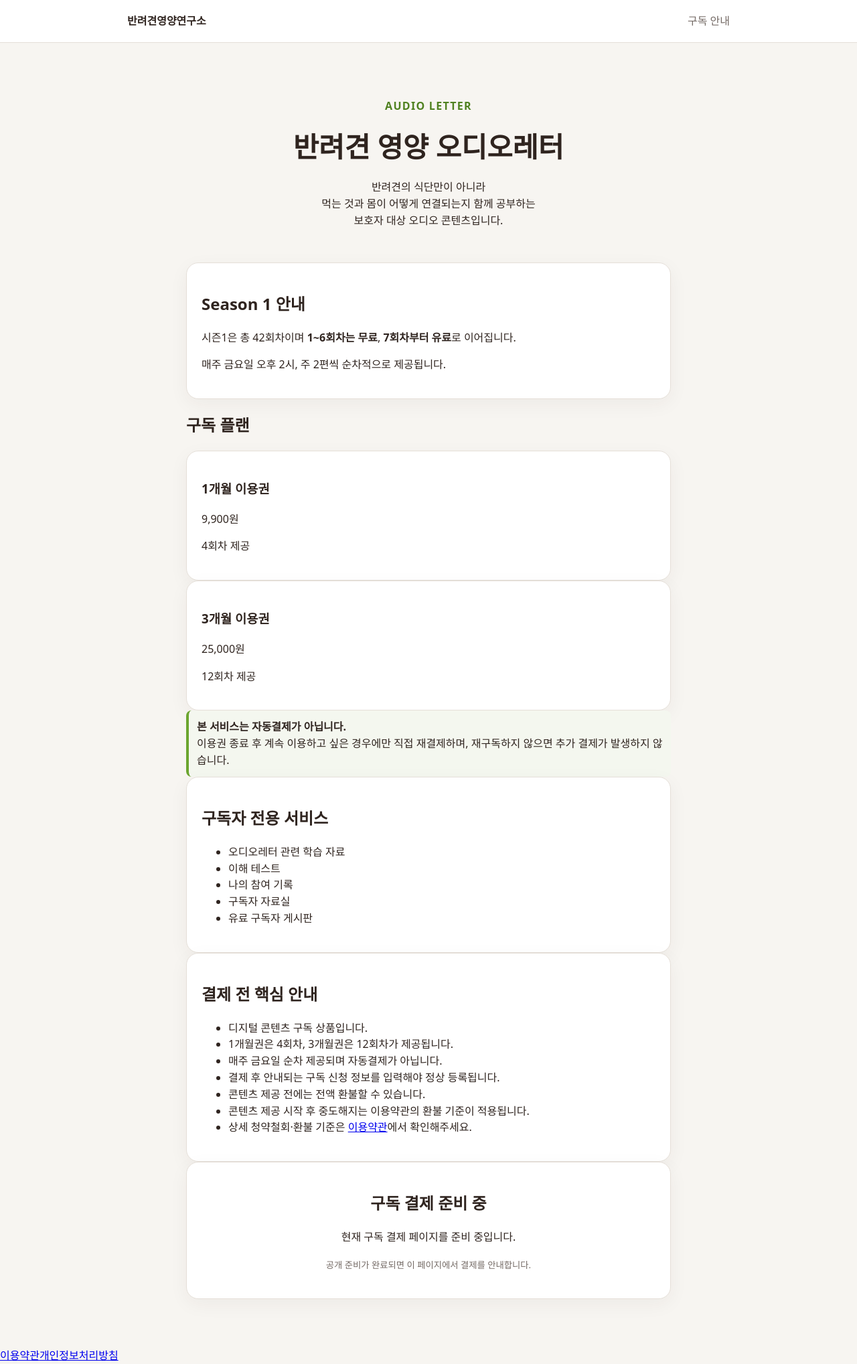
After one commit to dognutritionlab25-cmd/audioletter-quiz-app, a Flask app: page /subscribe in a window 1280 px wide. The commit adds this page. Shown: the whole page at 67% size. Run offline with Flask 3, Linux system fonts and the light colour scheme; data comes from the database, SQL or seed files in the repository.

Commit message:
Add files via upload

```diff
--- a/templates/admin_dashboard.html
+++ b/templates/admin_dashboard.html
@@ -1,6 +1,6 @@
 {% extends 'base.html' %}
 {% block content %}
-<div class="admin-head"><div><p class="eyebrow">ADMIN</p><h1>운영 현황</h1></div><div><a class="secondary button-link" href="{{ url_for('resources.admin_resource_list') }}">자료실 관리</a> <a class="secondary button-link" href="{{ url_for('community.admin_post_list') }}">게시판 관리</a> <a class="secondary button-link" href="{{ url_for('admin_seasons') }}">시즌 관리</a> <a class="secondary button-link" href="{{ url_for('admin_quiz_import') }}">퀴즈 CSV 가져오기</a> <form class="inline-form" method="post" action="{{ url_for('admin_publish_season_one') }}" onsubmit="return confirm('R001~R042를 모두 공개하시겠습니까?');"><input type="hidden" name="csrf_token" value="{{ csrf_token() }}"><button class="secondary">Season 1 전체 공개</button></form> <a class="primary button-link" href="{{ url_for('admin_episode_new') }}">새 회차</a></div></div>
+<div class="admin-head"><div><p class="eyebrow">ADMIN</p><h1>운영 현황</h1></div><div><a class="secondary button-link" href="{{ url_for('public_pages.admin_portal_settings') }}">Portal 공개 설정</a> <a class="secondary button-link" href="{{ url_for('resources.admin_resource_list') }}">자료실 관리</a> <a class="secondary button-link" href="{{ url_for('community.admin_post_list') }}">게시판 관리</a> <a class="secondary button-link" href="{{ url_for('admin_seasons') }}">시즌 관리</a> <a class="secondary button-link" href="{{ url_for('admin_quiz_import') }}">퀴즈 CSV 가져오기</a> <form class="inline-form" method="post" action="{{ url_for('admin_publish_season_one') }}" onsubmit="return confirm('R001~R042를 모두 공개하시겠습니까?');"><input type="hidden" name="csrf_token" value="{{ csrf_token() }}"><button class="secondary">Season 1 전체 공개</button></form> <a class="primary button-link" href="{{ url_for('admin_episode_new') }}">새 회차</a></div></div>
 <div class="metrics four">{% for key,value in totals.items() %}<div><span>{{ key }}</span><strong>{{ value }}</strong></div>{% endfor %}</div>
 <div class="table-wrap"><table><thead><tr><th>회차</th><th>문항</th><th>참여</th><th>평균</th><th>상태</th><th></th></tr></thead><tbody>
 {% for e in episodes %}<tr><td><strong>{{ e.code }}</strong><br>{{ e.title }}</td><td>{{ e.question_count }}</td><td>{{ e.participant_count }}</td><td>{{ e.avg_score or '-' }}</td><td>{{ '공개' if e.is_published else '비공개' }}</td><td><a href="{{ url_for('admin_episode_edit', episode_id=e.id) }}">수정</a> · <a href="{{ url_for('admin_feedback', episode_id=e.id) }}">피드백</a></td></tr>{% endfor %}
--- a/templates/base.html
+++ b/templates/base.html
@@ -10,6 +10,7 @@
   <header class="topbar">
     <a href="{{ url_for('index') }}" class="brand">반려견영양연구소</a>
     <nav>
+      <a href="{{ url_for('public_pages.subscribe') }}">구독 안내</a>
       {% if session.get('subscriber_id') %}<a href="{{ url_for('resources.resource_list') }}">자료실</a>{% if current_subscriber_is_paid() %}<a href="{{ url_for('community.post_list') }}">구독자 게시판</a>{% endif %}<a href="{{ url_for('my_history') }}">나의 참여</a>{% endif %}
       {% if session.get('is_admin') %}<a href="{{ url_for('admin_dashboard') }}">관리자</a>{% endif %}
     </nav>
@@ -20,5 +21,6 @@
     {% endfor %}
     {% block content %}{% endblock %}
   </main>
+  <footer class="site-footer"><a href="{{ url_for('public_pages.terms') }}">이용약관</a><a href="{{ url_for('public_pages.privacy') }}">개인정보처리방침</a></footer>
 </body>
 </html>
--- /dev/null
+++ b/templates/subscribe.html
@@ -0,0 +1,89 @@
+{% extends 'base.html' %}
+{% block title %}구독 안내 · 반려견영양연구소{% endblock %}
+{% block content %}
+<section class="hero public-hero">
+  <p class="eyebrow">AUDIO LETTER</p>
+  <h1>반려견 영양 오디오레터</h1>
+  <p>반려견의 식단만이 아니라<br>먹는 것과 몸이 어떻게 연결되는지 함께 공부하는<br>보호자 대상 오디오 콘텐츠입니다.</p>
+</section>
+
+<section class="card public-section">
+  <h2>Season 1 안내</h2>
+  <p>시즌1은 총 42회차이며 <strong>1~6회차는 무료</strong>, <strong>7회차부터 유료</strong>로 이어집니다.</p>
+  <p>매주 금요일 오후 2시, 주 2편씩 순차적으로 제공됩니다.</p>
+</section>
+
+<section class="public-section">
+  <h2>구독 플랜</h2>
+  <div class="plan-grid">
+    {% for code, plan in plans.items() %}
+    <article class="card plan-card">
+      <h3>{{ plan.name }}</h3>
+      <p class="plan-price">{{ plan.price }}</p>
+      <p>{{ plan.episodes }}</p>
+    </article>
+    {% endfor %}
+  </div>
+  <div class="notice"><strong>본 서비스는 자동결제가 아닙니다.</strong><br>이용권 종료 후 계속 이용하고 싶은 경우에만 직접 재결제하며, 재구독하지 않으면 추가 결제가 발생하지 않습니다.</div>
+</section>
+
+<section class="card public-section">
+  <h2>구독자 전용 서비스</h2>
+  <ul>
+    <li>오디오레터 관련 학습 자료</li>
+    <li>이해 테스트</li>
+    <li>나의 참여 기록</li>
+    <li>구독자 자료실</li>
+    <li>유료 구독자 게시판</li>
+  </ul>
+</section>
+
+<section class="card public-section">
+  <h2>결제 전 핵심 안내</h2>
+  <ul>
+    <li>디지털 콘텐츠 구독 상품입니다.</li>
+    <li>1개월권은 4회차, 3개월권은 12회차가 제공됩니다.</li>
+    <li>매주 금요일 순차 제공되며 자동결제가 아닙니다.</li>
+    <li>결제 후 안내되는 구독 신청 정보를 입력해야 정상 등록됩니다.</li>
+    <li>콘텐츠 제공 전에는 전액 환불할 수 있습니다.</li>
+    <li>콘텐츠 제공 시작 후 중도해지는 이용약관의 환불 기준이 적용됩니다.</li>
+    <li>상세 청약철회·환불 기준은 <a href="{{ url_for('public_pages.terms') }}">이용약관</a>에서 확인해주세요.</li>
+  </ul>
+</section>
+
+{% if payment_available %}
+<section class="card public-section" id="payment">
+  <h2>필수 확인 후 결제</h2>
+  {% if admin_preview %}<p class="notice"><strong>관리자 미리보기</strong><br>현재 일반 방문자에게는 결제 페이지가 비공개입니다.</p>{% endif %}
+  <form id="payment-form" method="post">
+    <input type="hidden" name="csrf_token" value="{{ csrf_token() }}">
+    <label class="agreement"><input type="checkbox" name="agree_terms" value="yes" required> <span><a href="{{ url_for('public_pages.terms') }}" target="_blank" rel="noopener">이용약관</a>을 읽고 동의합니다. (필수)</span></label>
+    <label class="agreement"><input type="checkbox" name="agree_privacy" value="yes" required> <span><a href="{{ url_for('public_pages.privacy') }}" target="_blank" rel="noopener">개인정보 수집·이용 및 개인정보처리방침</a>을 확인하고 동의합니다. (필수)</span></label>
+    <div class="plan-grid payment-actions">
+      {% for code, plan in plans.items() %}
+      <button class="primary payment-button" type="submit" formaction="{{ url_for('public_pages.start_payment', plan_code=code) }}" disabled>{{ plan.name }} 결제하기</button>
+      {% endfor %}
+    </div>
+  </form>
+</section>
+<script>
+(() => {
+  const form = document.getElementById('payment-form');
+  const checks = Array.from(form.querySelectorAll('input[type="checkbox"]'));
+  const buttons = Array.from(form.querySelectorAll('.payment-button'));
+  const update = () => {
+    const agreed = checks.every((checkbox) => checkbox.checked);
+    buttons.forEach((button) => { button.disabled = !agreed; });
+  };
+  checks.forEach((checkbox) => checkbox.addEventListener('change', update));
+  update();
+})();
+</script>
+{% else %}
+<section class="card public-section center">
+  <h2>구독 결제 준비 중</h2>
+  <p>현재 구독 결제 페이지를 준비 중입니다.</p>
+  <p><small>공개 준비가 완료되면 이 페이지에서 결제를 안내합니다.</small></p>
+</section>
+{% endif %}
+{% endblock %}
```
Also changed, not shown: templates/admin_portal_settings.html (added, +13 -0 lines), templates/privacy.html (added, +22 -0 lines), templates/terms.html (added, +51 -0 lines).
